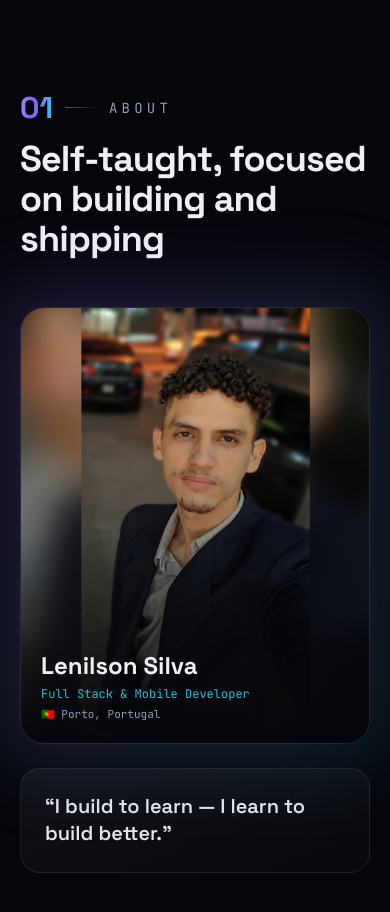
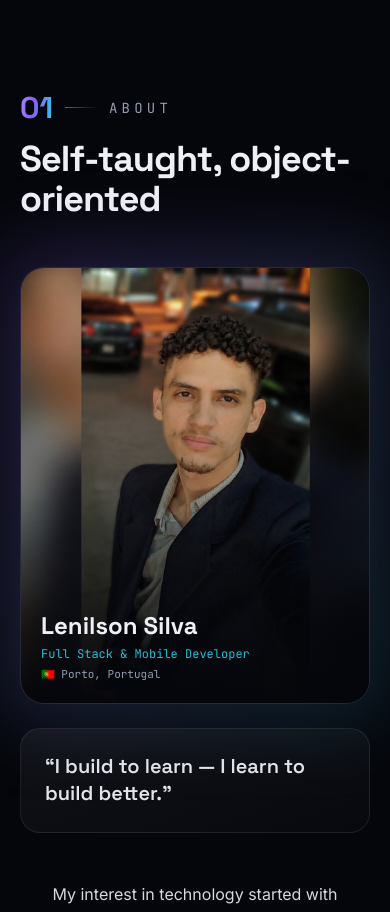
Before and after one commit to LenilsonSillva/portfolio, a Next.js app: page / in a window 390 px wide. Shown: the part 920-1832 px from the top of the page. Built offline with nearby package versions, Linux system fonts and the light colour scheme.

Commit message:
fix: PlayHome badge overlapping/clipping title on tablets (min-w on title block at md so badge wraps below when no room); About title -> 'Autodidata, orientado a objetos' / 'Self-taught, object-oriented'

```diff
--- a/src/components/sections/PlayHome.tsx
+++ b/src/components/sections/PlayHome.tsx
@@ -45,7 +45,7 @@ export default function PlayHome() {
               className="relative h-16 w-16 rounded-2xl border border-white/10 sm:h-24 sm:w-24 md:h-28 md:w-28"
             />
           </RevealCSS>
-          <RevealCSS delay={0.08} className="min-w-0 flex-1">
+          <RevealCSS delay={0.08} className="min-w-0 flex-1 md:min-w-[340px]">
             <div className="overflow-hidden">
               <h2 className="slide-css font-display text-5xl font-bold tracking-tight text-paper sm:text-6xl md:text-7xl">
                 Play<span className="text-gradient">Home</span>
--- a/src/lib/i18n/en.ts
+++ b/src/lib/i18n/en.ts
@@ -55,7 +55,7 @@ export const en = {
   about: {
     index: "01",
     label: "About",
-    title: "Self-taught, focused on building and shipping",
+    title: "Self-taught, object-oriented",
     p1: "My interest in technology started with programming studies and kept growing every time I turned an idea into a project of my own.",
     p2: "During my studies at the Federal University of Rio Grande do Norte (UFRN) I met programming logic, JavaScript, C++, object-oriented programming, mobile development and React Native. I didn't finish the degree — I kept going, self-taught, moving from small experiments to complete applications: frontend, backend, databases, APIs, real-time communication, authentication, i18n, monetization and release.",
     p3: "I now live in Portugal and I'm pointing my career at software development, looking for my first professional opportunity in the area.",
--- a/src/lib/i18n/pt.ts
+++ b/src/lib/i18n/pt.ts
@@ -57,7 +57,7 @@ export const ptPT: Dict = {
   about: {
     index: "01",
     label: "Sobre",
-    title: "Autodidata, focado em construir e publicar",
+    title: "Autodidata, orientado a objetos",
     p1: "O meu interesse por tecnologia começou com os estudos de programação e foi crescendo à medida que transformei ideias em projetos próprios.",
     p2: "Durante os estudos na Universidade Federal do Rio Grande do Norte (UFRN) tive contacto com lógica de programação, JavaScript, C++, programação orientada a objetos, desenvolvimento mobile e React Native. Não concluí a licenciatura — continuei de forma autodidata, passando de pequenos experimentos a aplicações completas: frontend, backend, bases de dados, APIs, comunicação em tempo real, autenticação, internacionalização, monetização e publicação.",
     p3: "Vivo agora em Portugal e estou a direcionar a minha carreira para o desenvolvimento de software, à procura da minha primeira oportunidade profissional na área.",
--- a/src/lib/i18n/ptBR.ts
+++ b/src/lib/i18n/ptBR.ts
@@ -57,7 +57,7 @@ export const ptBR: Dict = {
   about: {
     index: "01",
     label: "Sobre",
-    title: "Autodidata, focado em construir e publicar",
+    title: "Autodidata, orientado a objetos",
     p1: "Meu interesse por tecnologia começou com os estudos de programação e foi crescendo à medida que transformei ideias em projetos próprios.",
     p2: "Durante os estudos na Universidade Federal do Rio Grande do Norte (UFRN) tive contato com lógica de programação, JavaScript, C++, programação orientada a objetos, desenvolvimento mobile e React Native. Não concluí a graduação — continuei de forma autodidata, passando de pequenos experimentos a aplicações completas: frontend, backend, bancos de dados, APIs, comunicação em tempo real, autenticação, internacionalização, monetização e publicação.",
     p3: "Vivo agora em Portugal e estou direcionando minha carreira para o desenvolvimento de software, procurando minha primeira oportunidade profissional na área.",
```
